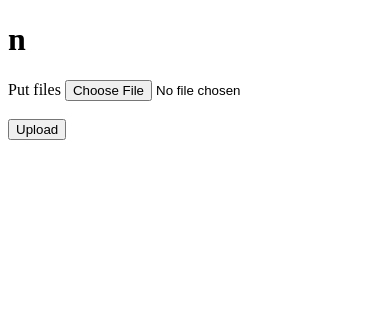
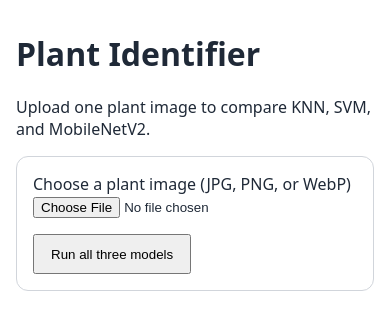
Before and after one commit to poujoux/my-repo, a Flask app: page / in a window 390 px wide. Shown: the top 330 px of the page. Run offline with Flask 3, Linux system fonts and the light colour scheme; parts of the project's set-up code (start-up, migrations or seed data) failed here and were passed over.

Commit message:
Update UI to compare KNN SVM and MobileNetV2

```diff
--- a/templates/index.html
+++ b/templates/index.html
@@ -1,85 +1,79 @@
-<!DOCTYPE html>
+<!doctype html>
 <html lang="en">
 <head>
-    <meta charset="UTF-8">
-    <meta name="viewport" content="width=device-width, initial-scale=1.0">
-    <title>E</title>
+  <meta charset="utf-8">
+  <meta name="viewport" content="width=device-width, initial-scale=1">
+  <title>Plant Identifier — Model Comparison</title>
+  <style>
+    body { font-family: system-ui, sans-serif; max-width: 820px; margin: 2rem auto; padding: 0 1rem; color: #1f2937; }
+    form { padding: 1rem; border: 1px solid #d1d5db; border-radius: 12px; }
+    button { margin-top: 1rem; padding: .65rem 1rem; cursor: pointer; }
+    button:disabled { cursor: wait; opacity: .65; }
+    #preview { display: none; max-width: 220px; max-height: 220px; margin-top: 1rem; border-radius: 8px; }
+    #message { white-space: pre-wrap; }
+    .results { display: grid; grid-template-columns: repeat(auto-fit, minmax(190px, 1fr)); gap: 1rem; margin-top: 1rem; }
+    .result { border: 1px solid #d1d5db; border-radius: 10px; padding: 1rem; }
+    .result h3 { margin-top: 0; }
+    .muted { color: #6b7280; font-size: .92rem; }
+  </style>
 </head>
+<body>
+  <h1>Plant Identifier</h1>
+  <p>Upload one plant image to compare KNN, SVM, and MobileNetV2.</p>
+  <form id="main" method="post" action="/educateit" enctype="multipart/form-data">
+    <label for="efiles">Choose a plant image (JPG, PNG, or WebP)</label><br>
+    <input type="file" id="efiles" name="efiles" accept="image/jpeg,image/png,image/webp" required>
+    <br><button id="ebutton" type="submit">Run all three models</button>
+  </form>
+  <img id="preview" alt="Selected plant image preview">
+  <p id="message" role="status" aria-live="polite"></p>
+  <section id="results" class="results" aria-label="Model predictions"></section>
+  <script>
+    const form = document.getElementById("main");
+    const fileInput = document.getElementById("efiles");
+    const button = document.getElementById("ebutton");
+    const message = document.getElementById("message");
+    const results = document.getElementById("results");
+    const preview = document.getElementById("preview");
+    let previewUrl = null;
 
-<body>
+    fileInput.addEventListener("change", () => {
+      if (previewUrl) URL.revokeObjectURL(previewUrl);
+      const file = fileInput.files[0];
+      if (!file) { preview.style.display = "none"; return; }
+      previewUrl = URL.createObjectURL(file);
+      preview.src = previewUrl;
+      preview.style.display = "block";
+    });
 
-    <h1 id="caption">n</h1>
-
-    <form id="main" method="POST" enctype="multipart/form-data">
-
-        <label for="efiles">Put files</label>
-	<input type="file" id="efiles" name="efiles" required>
-
-	<br><br>
-
-        <button type="submit" id="ebutton">Upload</button>
-    </form>
-
-    <p id="message"></p>
-
-    <script>
-
-        const efiles = document.getElementById("efiles")
-	    const message = document.getElementById("message");
-
-
-
-        document.getElementById("main").addEventListener("submit", async (event) => {
-            event.preventDefault();
-
-            const form = new FormData(event.target);
-
-            try {
-
-		    const response = await fetch(`/educateit`, {
-                    method: "POST",
-                    body: form
-                });
-		const data = await response.json();
-		if (!response.ok) {
-		    throw new Error(data.msg || "Upload failed");
-		}
-
-			    const myimg = document.createElement("img");
-			    const br = document.createElement("br");
-			    const br3 = document.createElement("br");
-			    myimg.width = 100;
-			    myimg.height = 100;
-			    myimg.src = URL.createObjectURL(efiles.files[0]);
-			    document.body.appendChild(br3);
-			    document.body.appendChild(br);
-			    document.body.appendChild(myimg);
-
-		    //img.style.display = "none";
-		    message.textContent = data.msg;
-		    message.style.color = "green";
-
-
-		    setTimeout(() => {
-			    window.location.reload();
-		    }, 3000);
-
-
-	    }
-		catch (error) {
-			console.error(error);
-
-			message.textContent = error.message;
-			message.style.color = "red";
-
-		}         });
-
-
-    </script>
-
+    form.addEventListener("submit", async (event) => {
+      event.preventDefault();
+      if (!fileInput.files.length) return;
+      button.disabled = true;
+      message.textContent = "Running predictions…";
+      results.replaceChildren();
+      try {
+        const response = await fetch("/educateit", { method: "POST", body: new FormData(form) });
+        const data = await response.json();
+        if (!response.ok) throw new Error(data.error || "Prediction failed.");
+        for (const [modelName, prediction] of Object.entries(data.predictions)) {
+          const card = document.createElement("article");
+          card.className = "result";
+          const title = document.createElement("h3");
+          title.textContent = modelName;
+          const species = document.createElement("p");
+          species.textContent = "Predicted species: " + prediction.species;
+          const score = document.createElement("p");
+          score.className = "muted";
+          score.textContent = "Model score: " + (prediction.score * 100).toFixed(1) + "%";
+          card.append(title, species, score);
+          results.appendChild(card);
+        }
+        message.textContent = "Finished. Model scores are not guaranteed probabilities of correctness.";
+      } catch (error) {
+        message.textContent = error.message;
+      } finally { button.disabled = false; }
+    });
+  </script>
 </body>
 </html>
-
-
-</body>
-</html>
```
